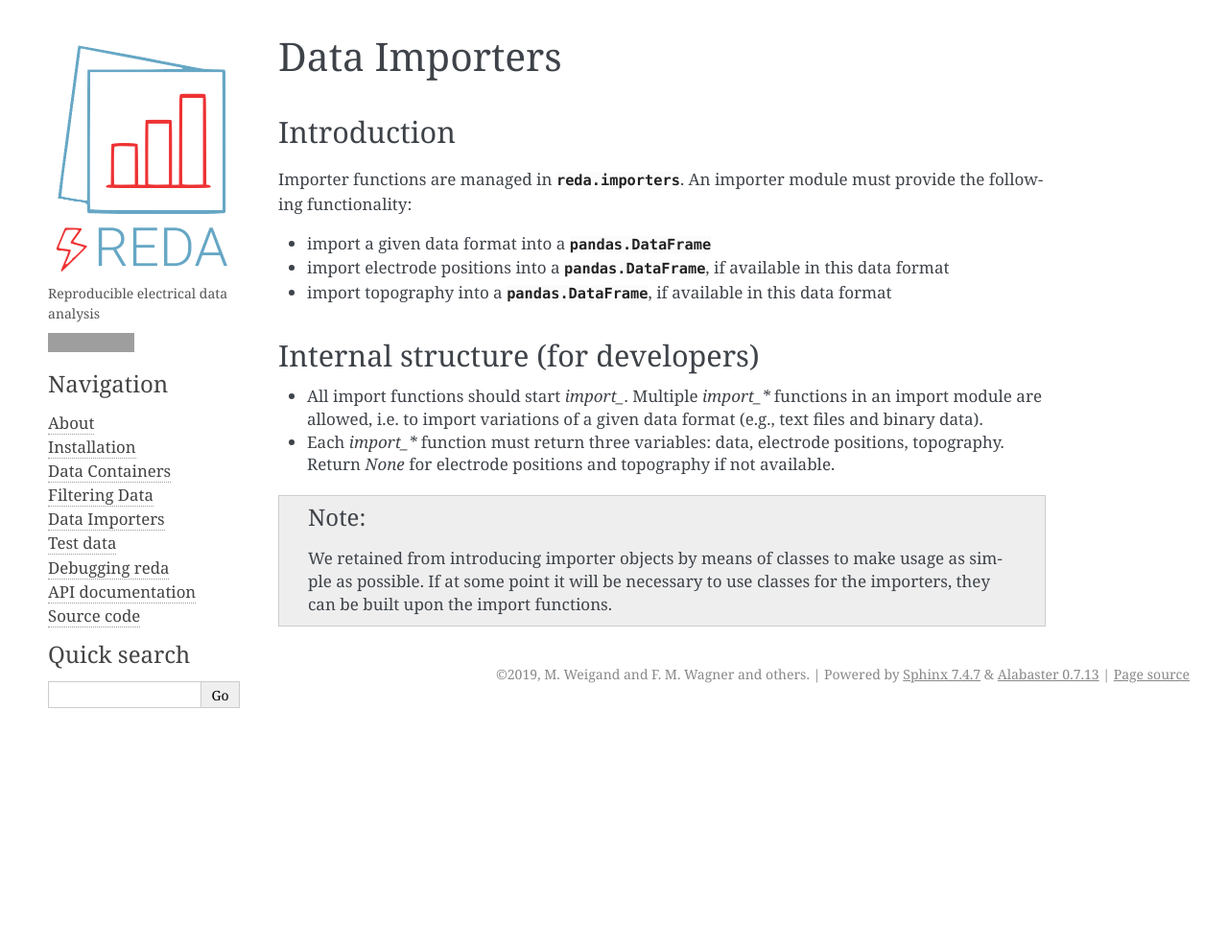
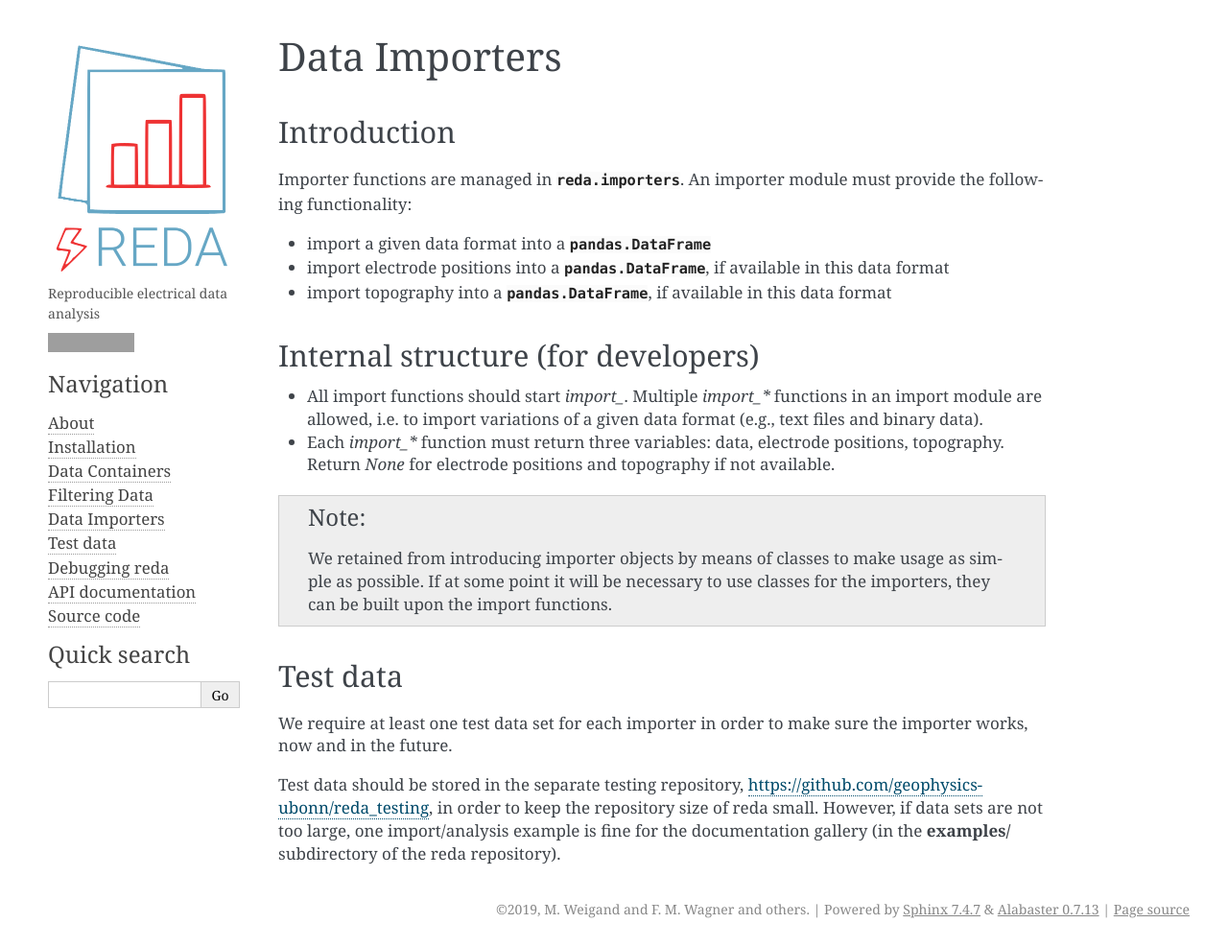
Before and after one commit to geophysics-ubonn/reda, a Sphinx documentation site: the page built from doc/importers.rst, in a window 1280 px wide and 987 px high. Shown: the whole window at 96% size. Built offline with Sphinx 7.4.7, drawn with Linux system fonts in a browser that asks for light colours; pages that are not in the unit, such as notebooks, are missing from menus; grey boxes are pictures that could not be loaded.

Commit message:
add some documentation on test data

```diff
--- a/doc/importers.rst
+++ b/doc/importers.rst
@@ -28,3 +28,15 @@ Internal structure (for developers)
     We retained from introducing importer objects by means of classes to make
     usage as simple as possible. If at some point it will be necessary to use
     classes for the importers, they can be built upon the import functions.
+
+Test data
+---------
+
+We require at least one test data set for each importer in order to make sure
+the importer works, now and in the future.
+
+Test data should be stored in the separate testing repository,
+https://github.com/geophysics-ubonn/reda_testing, in order to keep the
+repository size of reda small. However, if data sets are not too large, one
+import/analysis example is fine for the documentation gallery (in the
+**examples/** subdirectory of the reda repository).
```
